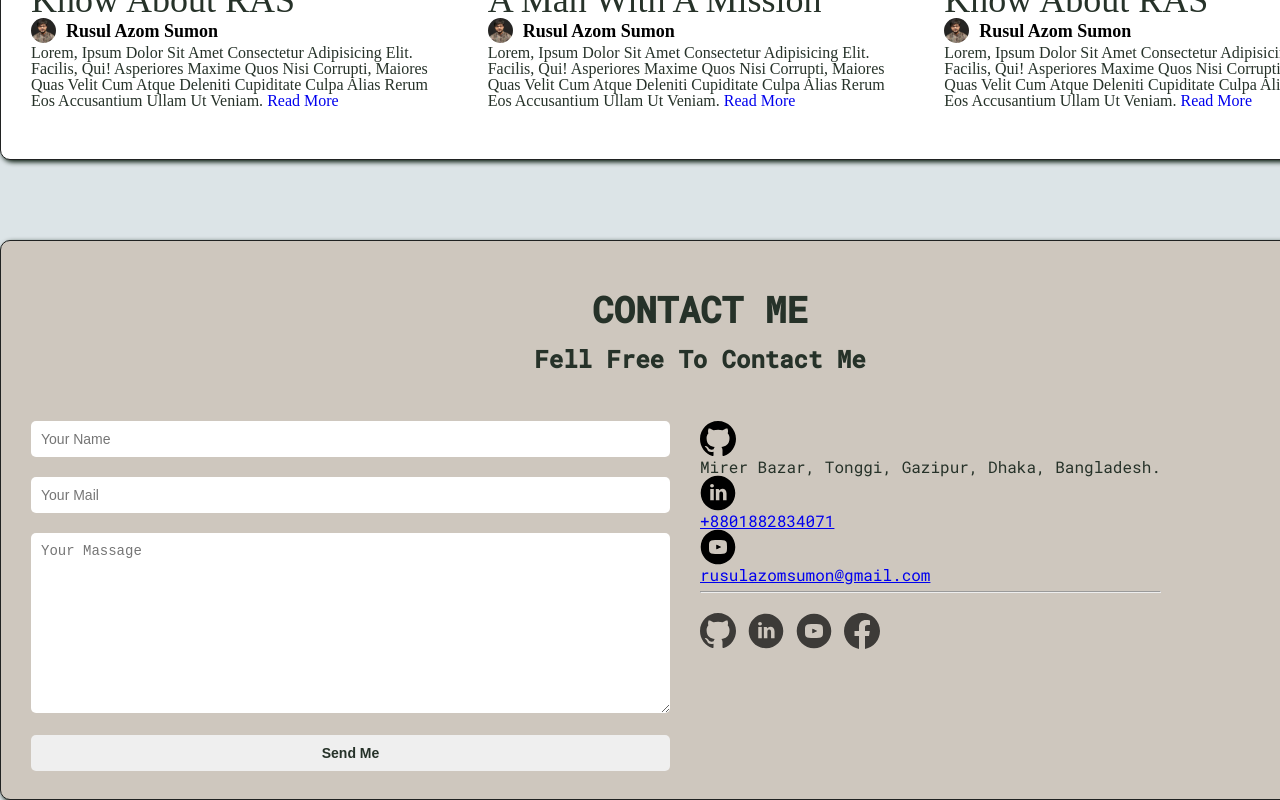
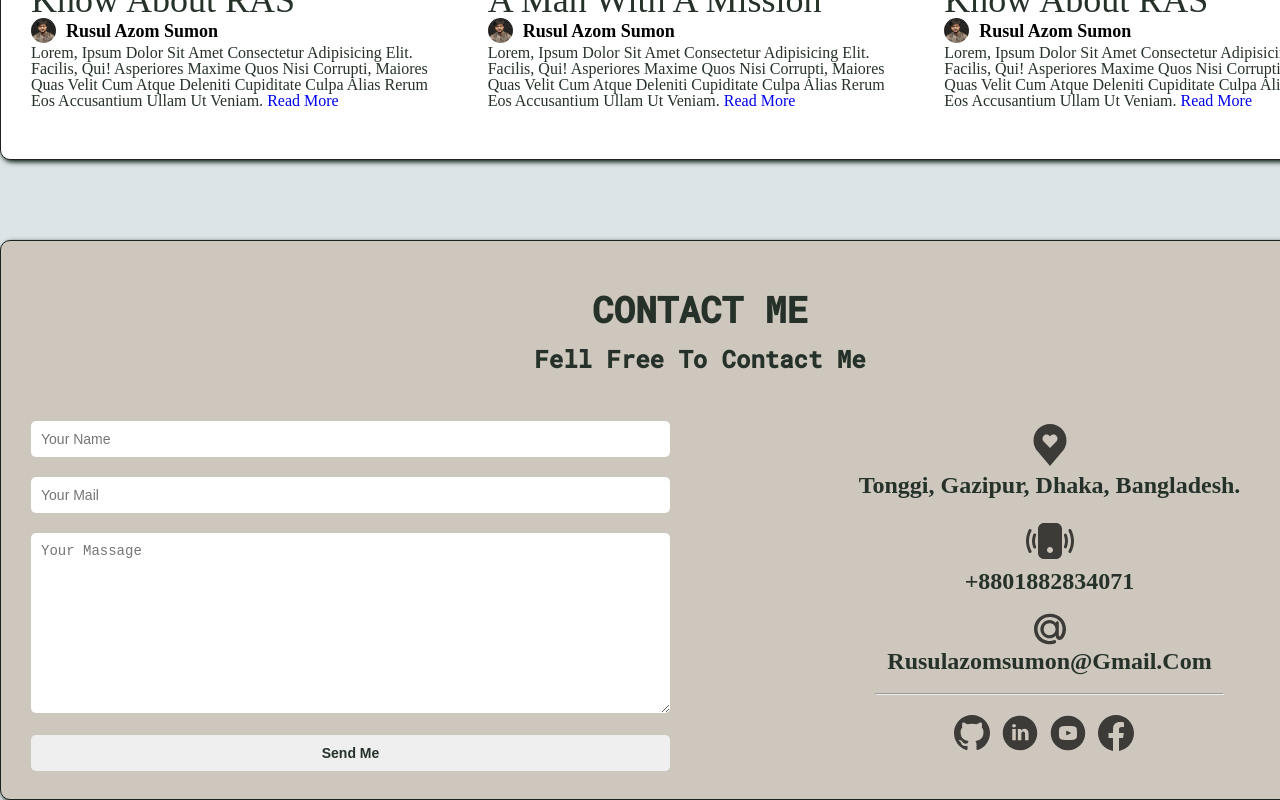
Before and after one commit to rusulazomsumon/ras-portfolio, a plain HTML site: page index.html in a window 1280 px wide. Shown: the part 3508-4308 px from the top of the page. Drawn offline with nearby package versions, Linux system fonts and the light colour scheme; a web font is replaced by a local one.

Commit message:
contact done

```diff
--- a/index.html
+++ b/index.html
@@ -501,26 +501,26 @@
                     <div class="contact-info-area">
                         <div class="icon-text-container">
                                 <div class="icon-item">
-                                    <img src="./media/icons/git.svg" alt="facebok icon">
+                                    <img src="./media/icons/location.svg" alt="location icon">
                                 </div>
-                                <div class="location">
-                                    Mirer Bazar, Tonggi, Gazipur, Dhaka, Bangladesh.
+                                <div class="contact-text-item">
+                                    Tonggi, Gazipur, Dhaka, Bangladesh.
                                 </div>
                                 <div class="icon-item">
-                                    <img src="./media/icons/linkedin.svg" alt="facebok icon">
+                                    <img src="./media/icons/phone.svg" alt="facebok icon">
                                 </div>
-                                <div class="phone">
+                                <div class="contact-text-item">
                                     <a href="tel:+8801882834071">+8801882834071</a>
                                 </div>
                                 <div class="icon-item">
-                                    <img src="./media/icons/youtube.svg" alt="facebok icon">
+                                    <img src="./media/icons/mail.svg" alt="facebok icon">
                                 </div>
-                                <div class="mail">
+                                <div class="contact-text-item">
                                     <a href="mailto:rusulazomsumon@gmail.com">rusulazomsumon@gmail.com</a>
                                 </div>
                         </div>
                         <hr>
-                        <div class="icon-container">
+                        <div class="contact-icon-container">
                             <div class="icon-item">
                                 <img src="./media/icons/git.svg" alt="facebok icon">
                             </div>
--- a/styles/style.css
+++ b/styles/style.css
@@ -555,7 +555,6 @@ nav{
     margin-bottom: 50px;
 }
 .ContractSecBottom{
-
     display: flex;
 }
 .contact-text-box-area{
@@ -594,8 +593,59 @@ nav{
  }
 
 /* Right Sidebar: info area */
+.contact-info-area{
+    width: 50%;
+    height: auto;
 
-/* Icon Area End */
+
+}
+.icon-text-container{
+    width: 100%;
+    height: auto;
+    text-align: center;
+    font-size: 24px;
+    font-weight: 600;
+    font-family: 'Ibarra Real Nova', serif;
+    text-transform: capitalize;
+    color: #263229;
+
+}
+
+.contact-text-item{
+    margin-bottom: 20px;
+}
+.contact-text-item a{
+    text-decoration: none;
+    color: #263229;
+}
+.contact-info-area hr{
+    width: 50%;
+}
+
+/* Icon Area */
+.contact-icon-container{
+    width: 100%;
+    display: flex;
+    justify-content: center;
+}
+.contact-icon-container .icon-item img{
+    opacity: 70%;
+}
+
+.contact-icon-container .icon-item img:hover{
+    opacity: 85%;
+}
+.contact-icon-container .icon-item{
+    margin-top: 12px;
+    margin-right: 12px;
+    cursor: pointer;
+    transition: transform 0.8s;
+}
+.contact-icon-container .icon-item:hover{
+    /* TODO: https://www.youtube.com/watch?v=EgRKkn76pic */
+    transform: translateY(-10px);
+}
+
 /*
 TODO: Internal Page linking trasalation speed smooth
 TODO: Skill and other section card hover action
```
Also changed, not shown: media/icons/location.svg (added), media/icons/mail.svg (added), media/icons/phone.svg (added).
